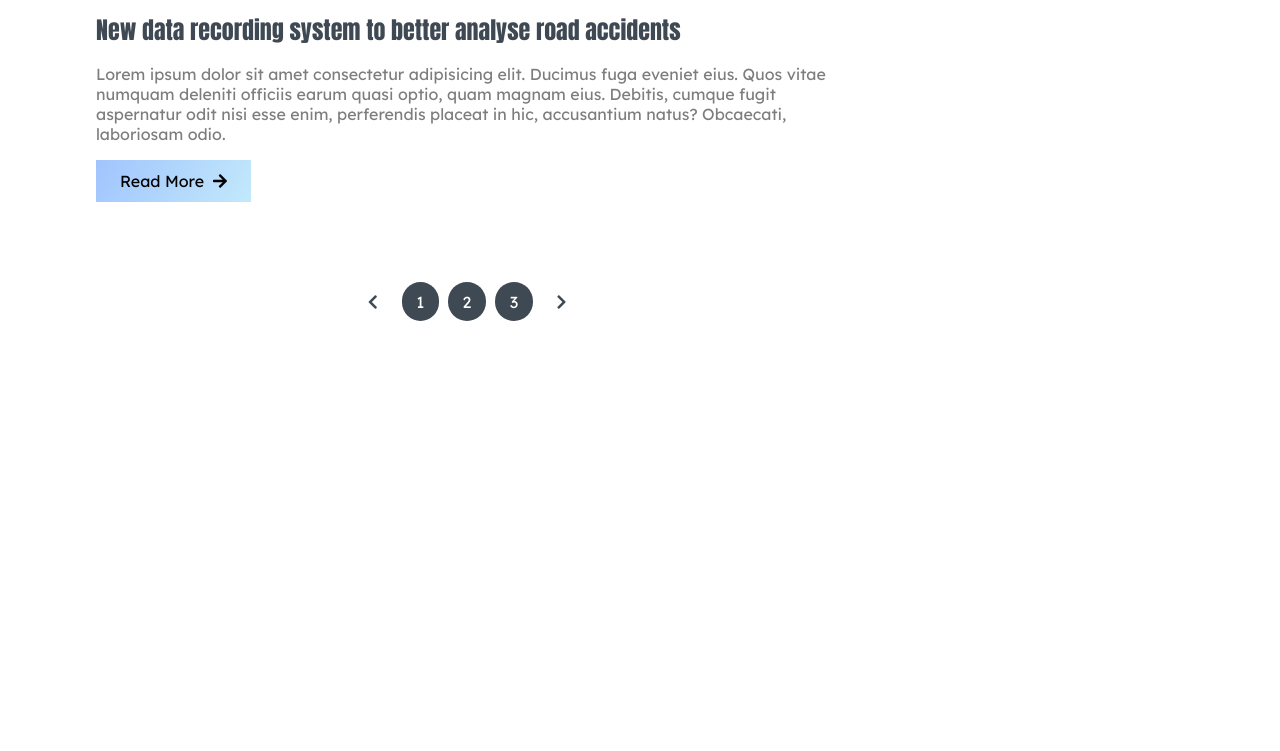
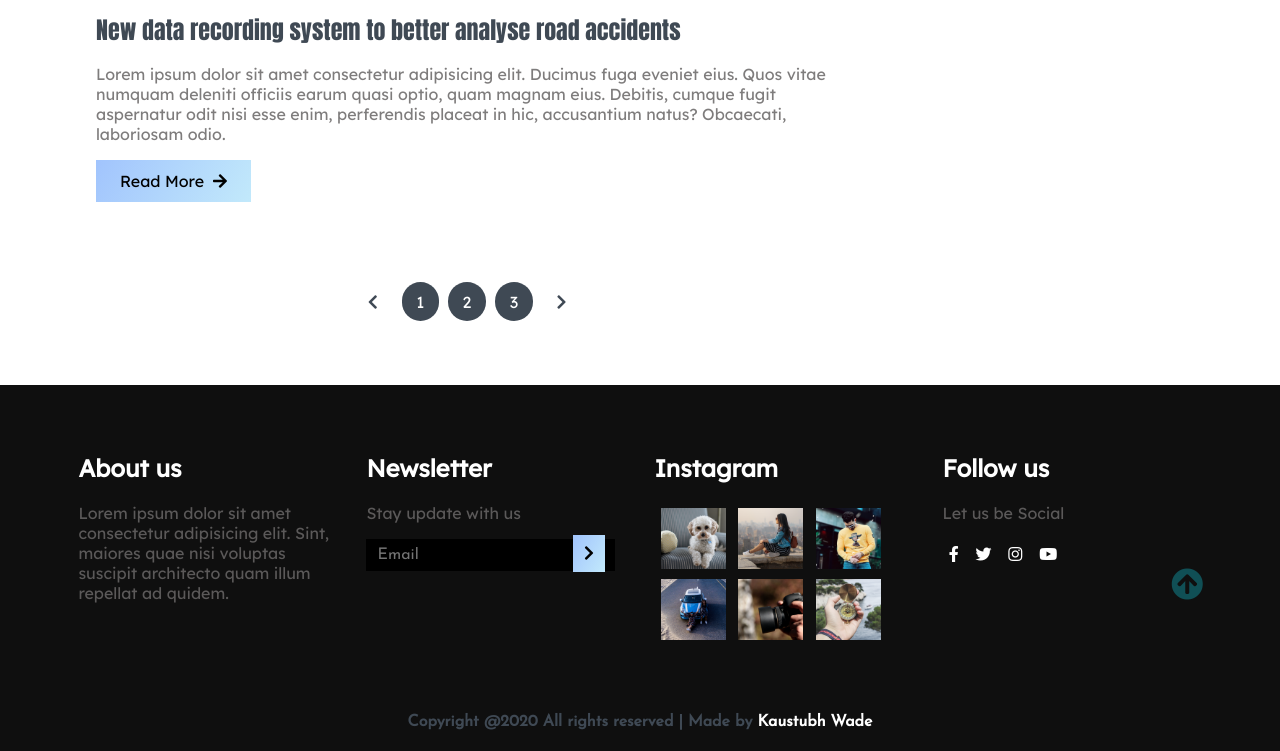
Before and after one commit to kauswade/Blogger, a plain HTML site: page index.html in a window 1280 px wide. Shown: the part 4279-5030 px from the top of the page. Before the commit the page ends 4664 px from the top, so only its background shows below. Drawn offline with Linux system fonts and the light colour scheme; files whose address does not match are found by name.

Commit message:
Footer Complete(About us, Newsletter, Instagram & Follow us)

```diff
--- a/css/style.css
+++ b/css/style.css
@@ -20,7 +20,7 @@ html, body {
     /* theme font family */
     --Abel: 'Abel', cursive;
     --Anton: 'Anton', cursive;
-    --josefin: 'Josefin', cursive;
+    --Josefin: 'Josefin', cursive;
     --Lexend: 'Lexend', cursive;
     --Livvic: 'Lexend', cursive;
 }
@@ -396,6 +396,86 @@ nav {
     /* -----X-----Sidebar-----X----- */
 /* -----X-----Main Content-----X----- */
 
+/* -----X-----Footer-----X----- */
+footer.footer {
+    height: 100%;
+    background: var(--bg-color);
+    position: relative;
+}
+
+footer.footer .container {
+    display: grid;
+    grid-template-columns: repeat(4, 1fr);
+}
+
+footer.footer .container > div {
+    flex-grow: 1;
+    flex-basis: 0;
+    padding: 3rem 0.9rem;
+}
+
+footer.footer .container h2 {
+    color: var(--white);
+}
+
+footer.footer .newsletter .form-element {
+    background: black;
+    display: inline-block;
+}
+
+footer.footer .newsletter .form-element input {
+    padding: 0.5rem 0.7rem;
+    border: none;
+    background: transparent;
+    color: white;
+    font-family: var(--Josefin);
+    font-size: 1rem;
+    width: 74%;
+}
+
+footer.footer .newsletter .form-element span {
+    background: var(--sky);
+    padding: 0.5rem 0.7rem;
+    cursor: pointer;
+}
+
+footer.footer .instagram div > img {
+    display: inline-block;
+    width: 25%;
+    height: 50%;
+    margin: 0.3rem 0.4rem;
+}
+
+footer.footer .follow div i {
+    color: var(--white);
+    padding: 0.4rem;
+}
+
+footer.footer .rights {
+    justify-content: center;
+    font-family: var(--Josefin);
+}
+
+footer.footer .rights h4 a {
+    color: var(--white);
+}
+
+footer.footer .move-up {
+    position: absolute;
+    right: 6%;
+    top: 50%;
+}
+
+footer.footer .move-up span {
+    color: var(--midnight);
+}
+
+footer.footer .move-up span:hover {
+    color: var(--white);
+    cursor: pointer;
+}
+/* -----X-----Footer-----X----- */
+
 /* ----------Viewport less than or equal to 750px---------- */
 @media only screen and (max-width: 750px) {
     .nav .nav-menu, .nav .nav-items {
--- a/index.html
+++ b/index.html
@@ -336,6 +336,57 @@
     </main>
     <!-- ----------X----------Main Site Section----------X---------- -->
 
+    <!-- --------------------Footer-------------------- -->
+    <footer class="footer">
+        <div class="container">
+            <div class="about-us">
+                <h2>About us</h2>
+                <p>Lorem ipsum dolor sit amet consectetur adipisicing elit. Sint, maiores quae nisi voluptas suscipit
+                    architecto quam illum repellat ad quidem.</p>
+            </div>
+            <div class="newsletter">
+                <h2>Newsletter</h2>
+                <p>Stay update with us</p>
+                <div class="form-element">
+                    <input type="text" placeholder="Email"><span><i class="fas fa-chevron-right"></i></span>
+                </div>
+            </div>
+            <div class="instagram">
+                <h2>Instagram</h2>
+                <div class="flex-row">
+                    <img src="./assets/instagram/thumb-card3.png" alt="Insta1">
+                    <img src="./assets/instagram/thumb-card4.png" alt="Insta2">
+                    <img src="./assets/instagram/thumb-card5.png" alt="Insta3">
+                </div>
+                <div class="flex-row">
+                    <img src="./assets/instagram/thumb-card6.png" alt="Insta4">
+                    <img src="./assets/instagram/thumb-card7.png" alt="Insta5">
+                    <img src="./assets/instagram/thumb-card8.png" alt="Insta6">
+                </div>
+            </div>
+            <div class="follow">
+                <h2>Follow us</h2>
+                <p>Let us be Social</p>
+                <div>
+                    <i class="fab fa-facebook-f"></i>
+                    <i class="fab fa-twitter"></i>
+                    <i class="fab fa-instagram"></i>
+                    <i class="fab fa-youtube"></i>
+                </div>
+            </div>
+        </div>
+        <div class="rights flex-row">
+            <h4 class="text-gray">
+                Copyright @2020 All rights reserved | Made by
+                <a href="#" target="_blank">Kaustubh Wade</a>
+            </h4>
+        </div>
+        <div class="move-up">
+            <span><i class="fas fa-arrow-circle-up fa-2x"></i></span>
+        </div>
+    </footer>
+    <!-- ----------X----------Footer----------X---------- -->
+
     <!-- ----------Jquery Library file---------- -->
     <script src="/js/Jquery3.5.1.min.js"></script>
 
--- a/js/main.js
+++ b/js/main.js
@@ -1,9 +1,9 @@
-$(document).ready(function() {
+$(document).ready(function () {
     $nav = $('.nav');
     $toggleCollapse = $('.toggle-collapse');
 
     /**click event on toggle menu */
-    $toggleCollapse.click(function() {
+    $toggleCollapse.click(function () {
         $nav.toggleClass('collapse');
     })
 
@@ -16,4 +16,11 @@ $(document).ready(function() {
         nav: true,
         navText: [$('.owl-navigation .owl-nav-prev'), $('.owl-navigation .owl-nav-next')]
     });
+
+    // Click to scroll top
+    $('.move-up span').click(function () {
+        $('html, body').animate({
+            scrollTop: 0
+        }, 1000);
+    })
 });
```
